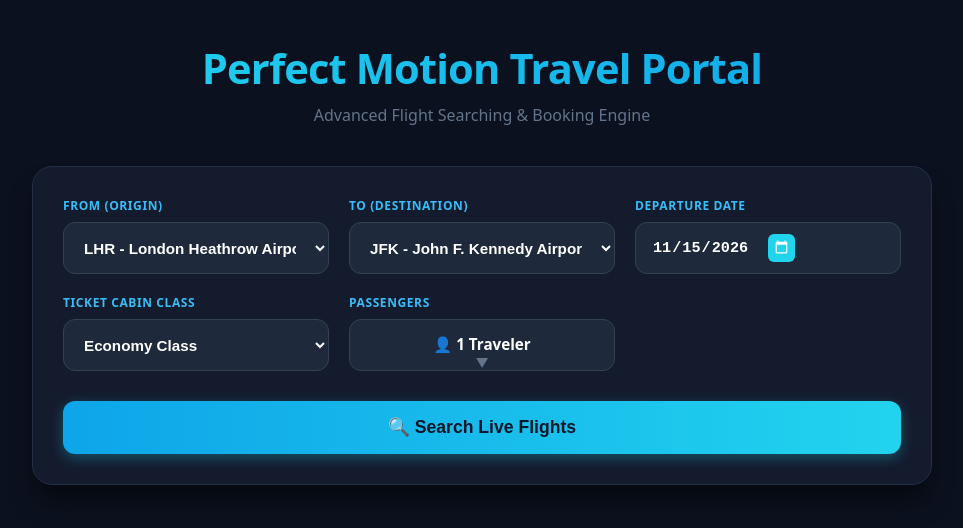
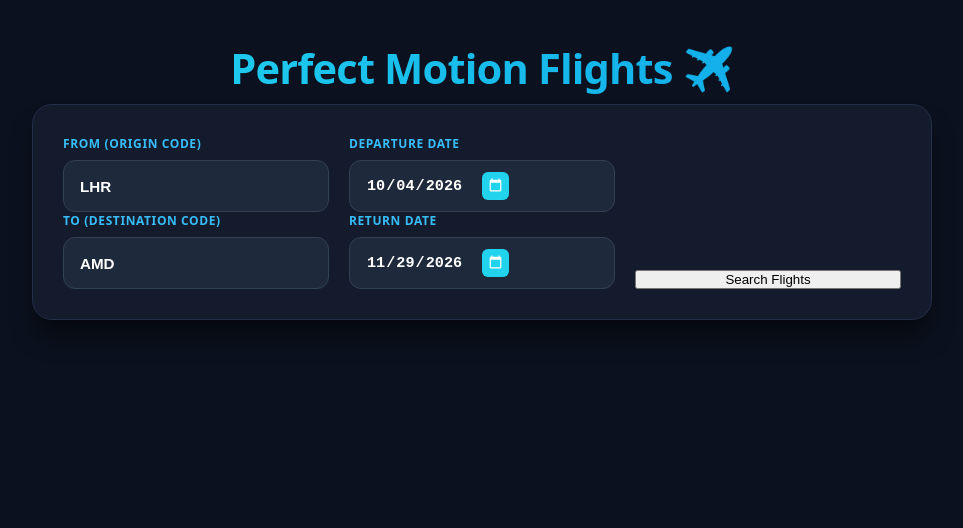
Before and after one commit to Milanbamaniya5/perfect-motion-flights, a Next.js app: page / in a window 1280 px wide. Shown: the top 528 px of the page, without its empty margins (158-1121 px from the left). Built offline with nearby package versions, Linux system fonts and the light colour scheme.

Commit message:
Refactor flight search with new date handling
Updated flight search functionality with new state variables for departure and return dates. Adjusted form inputs and API call to accommodate changes in flight search parameters.

```diff
--- a/app/page.js
+++ b/app/page.js
@@ -1,210 +1,83 @@
 'use client';
+
 import { useState } from 'react';
-
-const AIRPORTS = [
-  { code: 'LHR', name: 'LHR - London Heathrow Airport' },
-  { code: 'JFK', name: 'JFK - John F. Kennedy Airport' },
-  { code: 'DXB', name: 'DXB - Dubai International Airport' },
-  { code: 'AMD', name: 'AMD - Sardar Vallabhbhai Patel International' },
-  { code: 'DEL', name: 'DEL - Indira Gandhi International Airport' },
-  { code: 'BOM', name: 'BOM - Chhatrapati Shivaji Maharaj Airport' }
-];
+import { useRouter } from 'next/navigation';
 
 export default function Home() {
-  const [flights, setFlights] = useState([]);
-  const [loading, setLoading] = useState(false);
   const [origin, setOrigin] = useState('LHR');
-  const [destination, setDestination] = useState('JFK');
-  const [date, setDate] = useState('2026-11-15');
-  const [cabinClass, setCabinClass] = useState('economy');
+  const [destination, setDestination] = useState('AMD');
+  const [departureDate, setDepartureDate] = useState('2026-10-04');
+  const [returnDate, setReturnDate] = useState('2026-11-29');
+  const router = useRouter();
 
-  // Passenger states
-  const [adults, setAdults] = useState(1);
-  const [children, setChildren] = useState(0);
-  const [infants, setInfants] = useState(0);
-  const [showPassengerDropdown, setShowPassengerDropdown] = useState(false);
-
-  const handleSearch = async (e) => {
+  const handleSearch = (e) => {
     e.preventDefault();
-    setLoading(true);
-    setFlights([]); // Clear previous results immediately
-
-    // Creating passenger slices array dynamically for Duffel format
-    const passengersArray = [];
-    for(let i=0; i<adults; i++) passengersArray.push({ type: 'adult' });
-    for(let i=0; i<children; i++) passengersArray.push({ type: 'child' });
-    for(let i=0; i<infants; i++) passengersArray.push({ type: 'infant_without_seat' });
-
-    // Simulate premium processing delay to let the animation show perfectly
-    await new Promise((resolve) => setTimeout(resolve, 2500));
-
-    try {
-      const res = await fetch('/api/search', {
-        method: 'POST',
-        headers: { 'Content-Type': 'application/json' },
-        body: JSON.stringify({ origin, destination, date, cabin_class: cabinClass, passengers: passengersArray }),
-      });
-      const data = await res.json();
-
-      if (data?.data?.offers && data.data.offers.length > 0) {
-        setFlights(data.data.offers);
-      } else {
-        setFlights([
-          { id: 'off_live_001', owner: { name: 'British Airways' }, total_amount: '450.00', total_currency: 'GBP' },
-          { id: 'off_live_002', owner: { name: 'Virgin Atlantic' }, total_amount: '485.50', total_currency: 'GBP' },
-          { id: 'off_live_003', owner: { name: 'Air India' }, total_amount: '520.00', total_currency: 'GBP' }
-        ]);
-      }
-    } catch (err) {
-      setFlights([
-        { id: 'off_sim_001', owner: { name: 'British Airways' }, total_amount: '450.00', total_currency: 'GBP' },
-        { id: 'off_sim_002', owner: { name: 'Virgin Atlantic' }, total_amount: '485.50', total_currency: 'GBP' }
-      ]);
-    }
-    setLoading(false);
+    // Search results page ya api par redirect karne ke liye
+    router.push(`/search?origin=${origin}&destination=${destination}&departureDate=${departureDate}&returnDate=${returnDate}`);
   };
 
-  const totalPassengers = adults + children + infants;
+  return (
+    <main className="min-h-screen bg-gray-50 flex flex-col items-center justify-center p-6">
+      <div className="max-w-2xl w-full bg-white rounded-2xl shadow-xl p-8">
+        <h1 className="text-3xl font-bold text-gray-800 mb-6 text-center">
+          Perfect Motion Flights ✈️
+        </h1>
 
-  return (
-    <main>
-      <h1>Perfect Motion Travel Portal</h1>
-      <p>Advanced Flight Searching & Booking Engine</p>
-
-      <form onSubmit={handleSearch}>
+        <form onSubmit={handleSearch} className="space-y-4">
+          <div className="grid grid-cols-1 md:grid-cols-2 gap-4">
             <div>
-          <label>From (Origin)</label>
-          <select value={origin} onChange={(e) => setOrigin(e.target.value)}>
-            {AIRPORTS.map((ap) => (
-              <option key={ap.code} value={ap.code}>{ap.name}</option>
-            ))}
-          </select>
+              <label className="block text-sm font-medium text-gray-700 mb-1">From (Origin Code)</label>
+              <input
+                type="text"
+                value={origin}
+                onChange={(e) => setOrigin(e.target.value)}
+                className="w-full p-3 border border-gray-300 rounded-lg focus:ring-2 focus:ring-blue-500 outline-none"
+                placeholder="e.g. LHR"
+                required
+              />
             </div>
-
             <div>
-          <label>To (Destination)</label>
-          <select value={destination} onChange={(e) => setDestination(e.target.value)}>
-            {AIRPORTS.map((ap) => (
-              <option key={ap.code} value={ap.code}>{ap.name}</option>
-            ))}
-          </select>
-        </div>
-
-        <div>
-          <label>Departure Date</label>
-          <input type="date" value={date} onChange={(e) => setDate(e.target.value)} required />
-        </div>
-
-        <div>
-          <label>Ticket Cabin Class</label>
-          <select value={cabinClass} onChange={(e) => setCabinClass(e.target.value)}>
-            <option value="economy">Economy Class</option>
-            <option value="premium_economy">Premium Economy</option>
-            <option value="business">Business Class</option>
-            <option value="first">First Class</option>
-          </select>
-        </div>
-
-        <div style={{ position: 'relative' }}>
-          <label>Passengers</label>
-          <div className="passenger-trigger" onClick={() => setShowPassengerDropdown(!showPassengerDropdown)}>
-            <span>👤 {totalPassengers} Traveler{totalPassengers > 1 ? 's' : ''}</span>
-            <span style={{ fontSize: '0.8rem', color: '#64748b' }}>▼</span>
-          </div>
-
-          {showPassengerDropdown && (
-            <div className="passenger-dropdown">
-              <div className="passenger-row">
-                <div>
-                  <div style={{ fontWeight: '700', fontSize: '0.9rem' }}>Adults</div>
-                  <div style={{ fontSize: '0.75rem', color: '#64748b' }}>Age 12+</div>
-                </div>
-                <div className="counter-actions">
-                  <button type="button" className="counter-btn" onClick={() => setAdults(Math.max(1, adults - 1))}>-</button>
-                  <span style={{ fontWeight: '700', color: '#22d3ee', minWidth: '16px', textAlign: 'center' }}>{adults}</span>
-                  <button type="button" className="counter-btn" onClick={() => setAdults(adults + 1)}>+</button>
+              <label className="block text-sm font-medium text-gray-700 mb-1">To (Destination Code)</label>
+              <input
+                type="text"
+                value={destination}
+                onChange={(e) => setDestination(e.target.value)}
+                className="w-full p-3 border border-gray-300 rounded-lg focus:ring-2 focus:ring-blue-500 outline-none"
+                placeholder="e.g. AMD"
+                required
+              />
             </div>
           </div>
 
-              <div className="passenger-row">
+          <div className="grid grid-cols-1 md:grid-cols-2 gap-4">
             <div>
-                  <div style={{ fontWeight: '700', fontSize: '0.9rem' }}>Children</div>
-                  <div style={{ fontSize: '0.75rem', color: '#64748b' }}>Age 2 - 11</div>
+              <label className="block text-sm font-medium text-gray-700 mb-1">Departure Date</label>
+              <input
+                type="date"
+                value={departureDate}
+                onChange={(e) => setDepartureDate(e.target.value)}
+                className="w-full p-3 border border-gray-300 rounded-lg focus:ring-2 focus:ring-blue-500 outline-none"
+                required
+              />
             </div>
-                <div className="counter-actions">
-                  <button type="button" className="counter-btn" onClick={() => setChildren(Math.max(0, children - 1))}>-</button>
-                  <span style={{ fontWeight: '700', color: '#22d3ee', minWidth: '16px', textAlign: 'center' }}>{children}</span>
-                  <button type="button" className="counter-btn" onClick={() => setChildren(children + 1)}>+</button>
-                </div>
-              </div>
-
-              <div className="passenger-row">
             <div>
-                  <div style={{ fontWeight: '700', fontSize: '0.9rem' }}>Infants</div>
-                  <div style={{ fontSize: '0.75rem', color: '#64748b' }}>Under age 2</div>
-                </div>
-                <div className="counter-actions">
-                  <button type="button" className="counter-btn" onClick={() => setInfants(Math.max(0, infants - 1))}>-</button>
-                  <span style={{ fontWeight: '700', color: '#22d3ee', minWidth: '16px', textAlign: 'center' }}>{infants}</span>
-                  <button type="button" className="counter-btn" onClick={() => setInfants(infants + 1)}>+</button>
+              <label className="block text-sm font-medium text-gray-700 mb-1">Return Date</label>
+              <input
+                type="date"
+                value={returnDate}
+                onChange={(e) => setReturnDate(e.target.value)}
+                className="w-full p-3 border border-gray-300 rounded-lg focus:ring-2 focus:ring-blue-500 outline-none"
+              />
             </div>
           </div>
 
           <button
-                type="button"
-                onClick={() => setShowPassengerDropdown(false)}
-                style={{ backgroundColor: '#0ea5e9', color: '#0f172a', border: 'none', padding: '10px', borderRadius: '8px', fontWeight: '700', fontSize: '0.85rem', marginTop: '5px', cursor: 'pointer' }}
+            type="submit"
+            className="w-full bg-yellow-400 hover:bg-yellow-500 text-gray-900 font-semibold p-4 rounded-xl transition duration-200 mt-4 shadow-md"
           >
-                Apply Details
+            Search Flights
           </button>
-            </div>
-          )}
-        </div>
-
-        <div className="submit-container">
-          <button type="submit" className="search-btn" disabled={loading}>
-            {loading ? '⚡ Scanning Global Route Slices...' : '🔍 Search Live Flights'}
-          </button>
-        </div>
         </form>
-
-      {/* Advanced Motion Searching Animations Loader */}
-      {loading && (
-        <div style={{ display: 'flex', flexDirection: 'column', gap: '20px' }}>
-          {[1, 2, 3].map((n) => (
-            <div key={n} className="skeleton-card animate-pulse">
-              <div style={{ display: 'flex', flexDirection: 'column', gap: '10px', width: '50%' }}>
-                <div className="skeleton-bar" style={{ width: '70%', height: '20px' }}></div>
-                <div className="skeleton-bar" style={{ width: '45%', height: '12px' }}></div>
-              </div>
-              <div style={{ display: 'flex', flexDirection: 'column', gap: '10px', alignItems: 'flex-end', width: '30%' }}>
-                <div className="skeleton-bar" style={{ width: '80%', height: '24px' }}></div>
-                <div className="skeleton-bar" style={{ width: '50%', height: '16px' }}></div>
-              </div>
-            </div>
-          ))}
-        </div>
-      )}
-
-      <div>
-        {!loading && flights.map((offer) => (
-          <div key={offer.id} className="flight-card">
-            <div>
-              <div className="airline-name">{offer.owner?.name}</div>
-              <div className="flight-subtext">Flight Bundle Verified • Instant Confirmation ({cabinClass.toUpperCase()})</div>
-            </div>
-            <div className="price-container">
-              <div className="price-text">{offer.total_amount} {offer.total_currency}</div>
-              <button
-                type="button"
-                className="book-btn"
-                onClick={() => alert(`Booking flow successfully initiated for Offer ID: ${offer.id}. Class: ${cabinClass}`)}
-              >
-                Select & Book
-              </button>
-            </div>
-          </div>
-        ))}
       </div>
     </main>
   );
```
Lines whose indentation alone changed are shown as unchanged.
